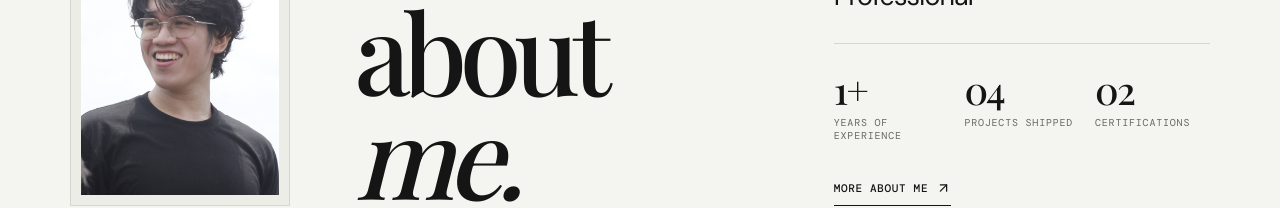
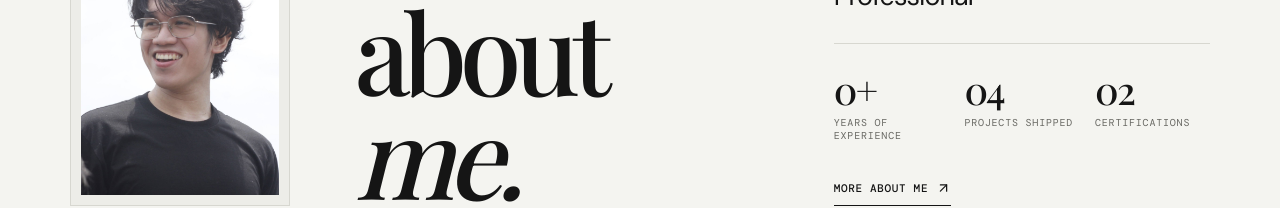
Before and after one commit to yncyyalln/Portfolio-For-Fun, a React (Vite) app: page / in a window 1280 px wide. Shown: the part 1217-1425 px from the top of the page. Built offline with nearby package versions, Linux system fonts and the light colour scheme; a web font is replaced by a local one.

Commit message:
Added links to the icons in contacts section

```diff
--- a/src/data/portfolio.js
+++ b/src/data/portfolio.js
@@ -5,11 +5,11 @@ export const profile = {
   bio: 'I am Yancy Allen and I am currently a computer science student at Polytechnic University of the Philippines. Aspiring to become an IT Professional',
   email: 'tiburcioyancy@gmail.com',
   photo: 'src/assets/661758638_4310337749282275_4646094461440985142_n (1).jpg',
-  yearsExperience: 1,
+  yearsExperience: 0,
   social: {
-    github: 'https://github.com/',
-    linkedin: 'https://www.linkedin.com/',
-    facebook: 'https://www.facebook.com/'
+    github: 'https://github.com/yncyyalln',
+    linkedin: 'https://www.linkedin.com/in/yancy-allen-tiburcio-754155404/',
+    facebook: 'https://www.facebook.com/yancy.tiburcio.3'
   }
 }
 
```
